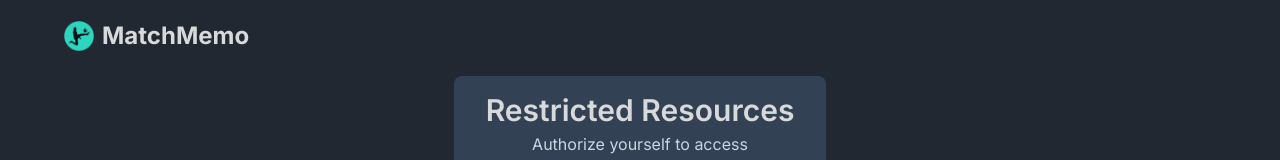
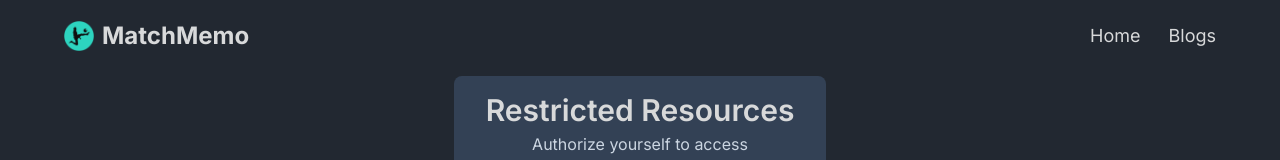
Before and after one commit to Hamdan-Khan/MatchMemo, a Next.js app: page /admin/manage/blogs in a window 1280 px wide. Shown: the top 160 px of the page. Built offline with nearby package versions, Linux system fonts and the light colour scheme; no server answers.

Commit message:
navbar modified

```diff
--- a/src/components/Navbar.tsx
+++ b/src/components/Navbar.tsx
@@ -1,10 +1,19 @@
+"use client";
+
 import { FC } from "react";
 import Image from "next/image";
 import Link from "next/link";
+import { usePathname } from "next/navigation";
+
+const links = [
+  { id: 1, name: "Home", href: "/" },
+  { id: 2, name: "Blogs", href: "/blog" },
+];
 
 const Navbar: FC = () => {
+  const pathname = usePathname();
   return (
-    <div className="flex justify-between items-center py-3 pb-6">
+    <nav className="flex justify-between items-center py-3 pb-6">
       <Link href="/" className="flex items-center space-x-2">
         <div className="relative w-[30px] h-[30px]">
           <Image
@@ -16,7 +25,23 @@ const Navbar: FC = () => {
         </div>
         <span className="text-2xl font-bold none md:block">MatchMemo</span>
       </Link>
-    </div>
+      <ul className="flex gap-7 text-lg">
+        {links.map((link) => {
+          const { href, name, id } = link;
+          return (
+            <Link
+              key={id}
+              href={href}
+              className={`hover:text-white ${
+                pathname == href ? "font-semibold underline" : ""
+              }`}
+            >
+              {name}
+            </Link>
+          );
+        })}
+      </ul>
+    </nav>
   );
 };
 
```
